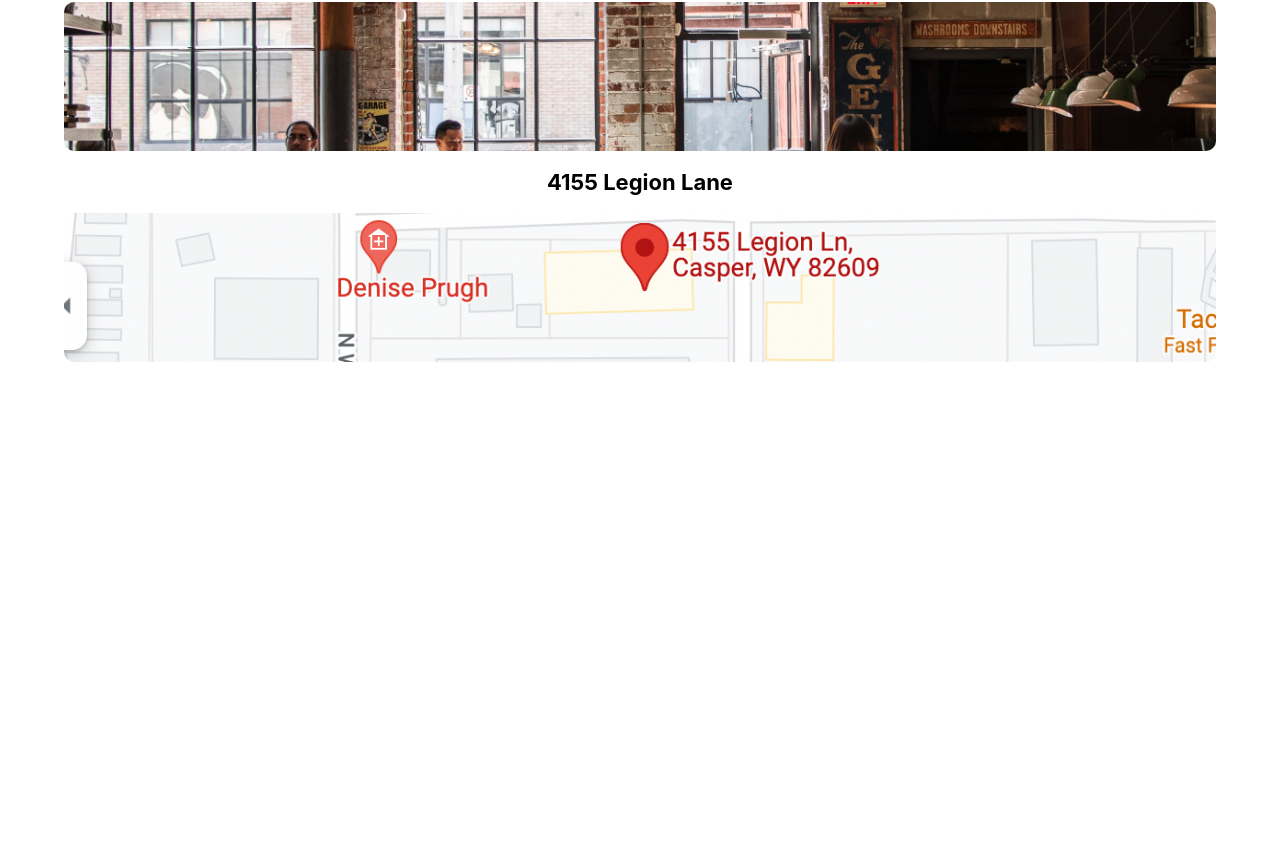
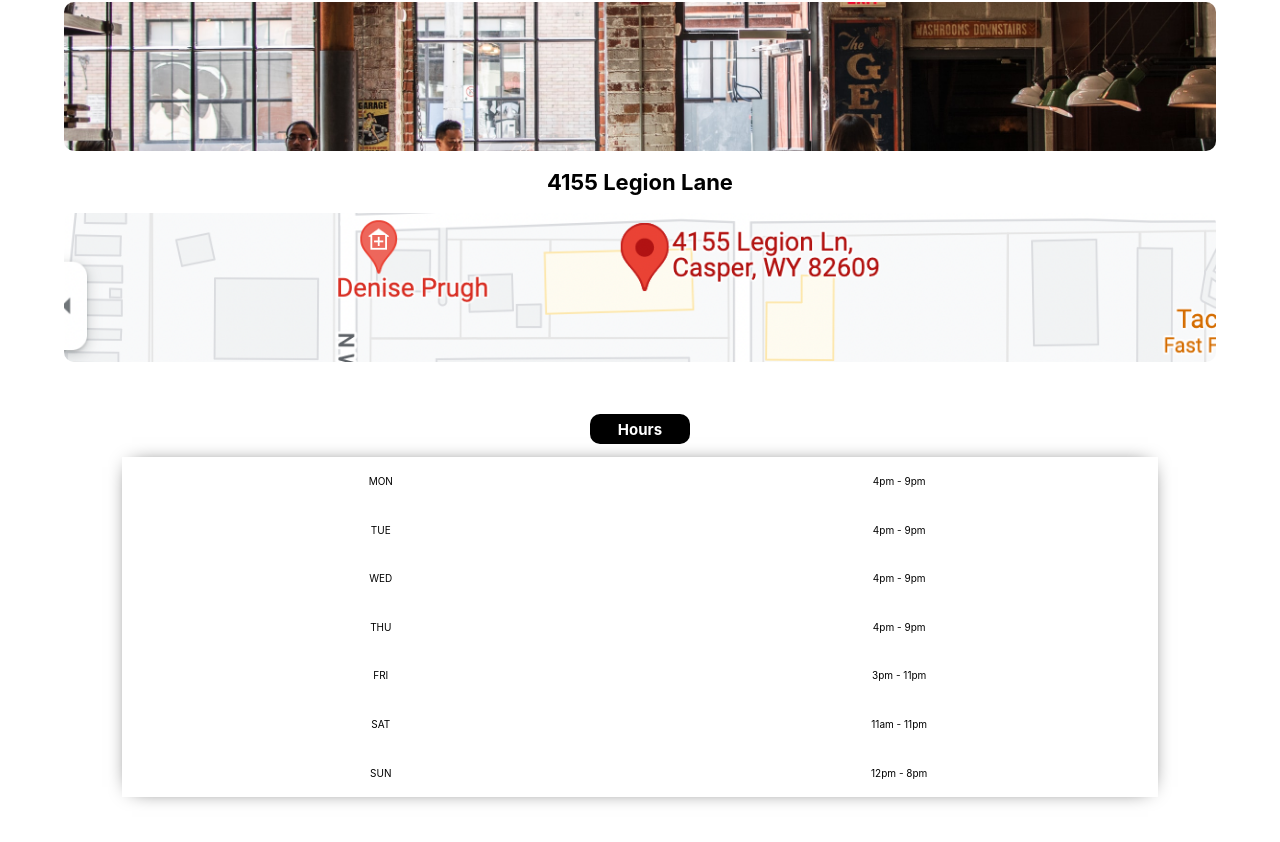
Before and after one commit to Braden0006/beer-company-website, a React (Create React App) app: page / in a window 1280 px wide. Shown: the part 805-1647 px from the top of the page. Before the commit the page ends 1167 px from the top, so only its background shows below. Built offline with nearby package versions, Linux system fonts and the light colour scheme.

Commit message:
Made the basic UI for the "Hour" component

```diff
--- a/src/App.js
+++ b/src/App.js
@@ -2,6 +2,7 @@ import React from "react";
 import Navbar from "./Components/Navbar/Navbar";
 import Homepage from "./Components/Homepage/Homepage";
 import Business from "./Components/Business/Business";
+import Hours from "./Components/Hours/Hours";
 
 import "./App.css";
 
@@ -12,6 +13,7 @@ function App() {
         <Navbar />
         <Homepage />
         <Business />
+        <Hours />
       </div>
     </div>
   );
--- a/src/Components/Homepage/Homepage.css
+++ b/src/Components/Homepage/Homepage.css
@@ -1 +1 @@
-.homepage{display:flex;align-items:center;flex-direction:column;height:90vh;width:90vw}.homepage .homepage__image{background:url("/src/Images/holding-beer-large.jpg") center center;background-size:cover;height:100%;width:100%;border-radius:1rem}/*# sourceMappingURL=Homepage.css.map */
+.homepage{display:flex;align-items:center;flex-direction:column;height:90vh;width:90vw;padding-top:3rem}.homepage .homepage__image{background:url("/src/Images/holding-beer-large.jpg") center center;background-size:cover;height:100%;width:100%;border-radius:1rem}/*# sourceMappingURL=Homepage.css.map */
--- a/src/Components/Homepage/Homepage.scss
+++ b/src/Components/Homepage/Homepage.scss
@@ -4,6 +4,7 @@
     flex-direction: column;
     height: 90vh;
     width: 90vw;
+    padding-top: 3rem;
 
     .homepage__image {
         background: url('/src/Images/holding-beer-large.jpg') center center;
--- /dev/null
+++ b/src/Components/Hours/Hours.css
@@ -0,0 +1 @@
+.hours{height:50vh;width:90vw;margin-top:4rem;margin-bottom:4rem;display:flex;flex-direction:column;align-items:center}.hours .hours__title{width:10rem;height:3rem;justify-content:center;background:#000;color:#fff;display:flex;align-items:center;border-radius:1rem}.hours .hours__grid{width:90%;display:grid;height:85%;grid-template-columns:repeat(2, 1fr);grid-template-rows:repeat(7, 1fr);align-items:center;justify-items:center;box-shadow:0rem 0rem 2rem -1rem}/*# sourceMappingURL=Hours.css.map */
--- /dev/null
+++ b/src/Components/Hours/Hours.js
@@ -0,0 +1,32 @@
+import React from 'react'
+import './Hours.css'
+
+export default function Hours() {
+  return (
+    <div className='hours'>
+        <h2 className='hours__title'>Hours</h2>
+        <div className="hours__grid">
+            <span>MON</span>
+            <span>4pm - 9pm</span>
+
+            <span>TUE</span>
+            <span>4pm - 9pm</span>
+
+            <span>WED</span>
+            <span>4pm - 9pm</span>
+
+            <span>THU</span>
+            <span>4pm - 9pm</span>
+
+            <span>FRI</span>
+            <span>3pm - 11pm</span>
+
+            <span>SAT</span>
+            <span>11am - 11pm</span>
+
+            <span>SUN</span>
+            <span>12pm - 8pm</span>
+        </div>
+    </div>
+  )
+}
--- /dev/null
+++ b/src/Components/Hours/Hours.scss
@@ -0,0 +1,31 @@
+.hours {
+    height: 50vh;
+    width: 90vw;
+    margin-top: 4rem;
+    margin-bottom: 4rem;
+    display: flex;
+    flex-direction: column;
+    align-items: center;
+
+    .hours__title {
+        width: 10rem;
+        height: 3rem;
+        justify-content: center;
+        background: black;
+        color: white;
+        display: flex;
+        align-items: center;
+        border-radius: 1rem;
+    }
+
+    .hours__grid {
+        width: 90%;
+        display: grid;
+        height: 85%;
+        grid-template-columns: repeat(2, 1fr);
+        grid-template-rows: repeat(7, 1fr);
+        align-items: center;
+        justify-items: center;
+        box-shadow: 0rem 0rem 2rem -1rem;
+    }
+}
```
Also changed, not shown: 2 other files (tests, documents, lock files or other folders).
